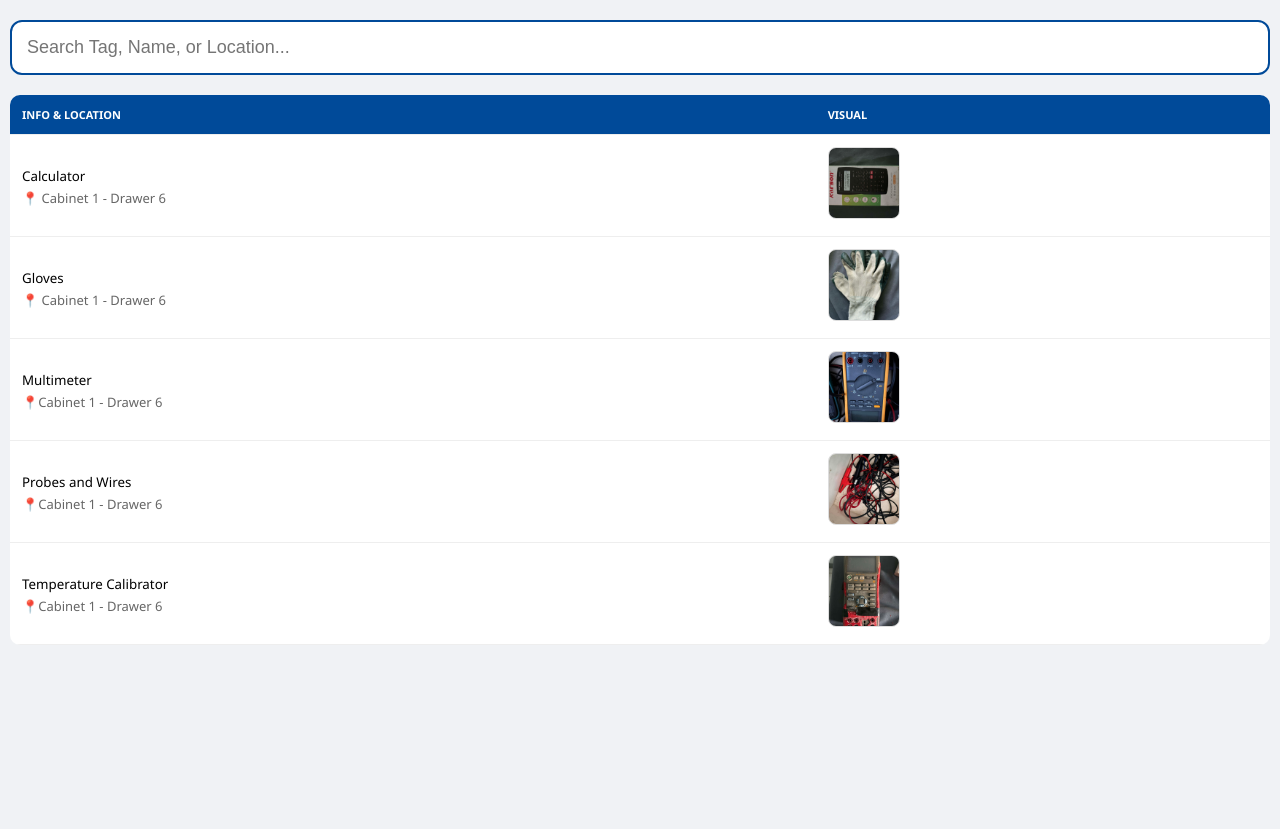
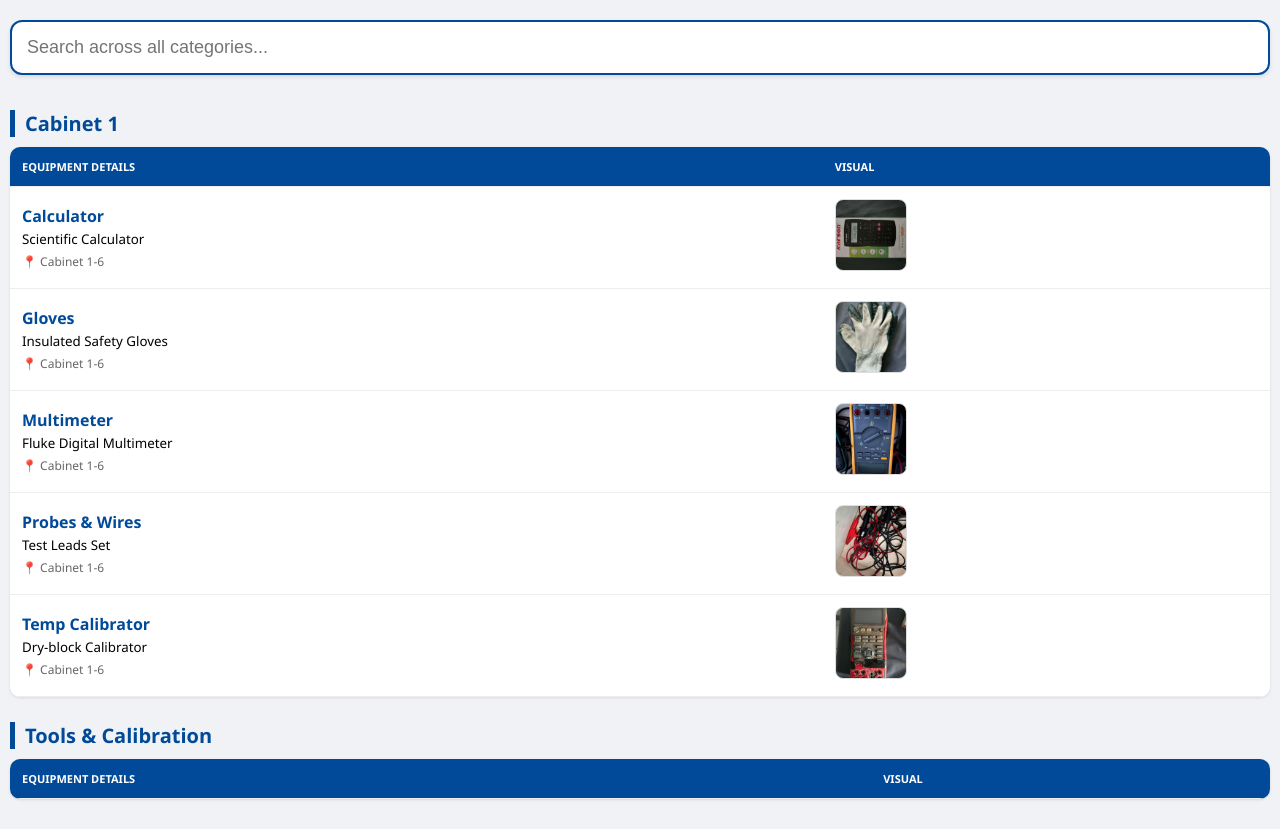
Before and after one commit to PrintDash411/legends, a plain HTML site: page index.html in a window 1280 px wide. Before the commit the page ends 800 px from the top, so only its background shows below. Drawn offline with Linux system fonts and the light colour scheme.

Commit message:
Update index.html

```diff
--- a/index.html
+++ b/index.html
@@ -8,16 +8,19 @@
     <style>
         body { font-family: 'Segoe UI', sans-serif; margin: 0; padding: 10px; background: #f0f2f5; }
         .sticky-header { position: sticky; top: 0; background: #f0f2f5; padding: 10px 0; z-index: 100; }
-        input { width: 100%; padding: 15px; border: 2px solid #004a99; border-radius: 12px; font-size: 18px; box-sizing: border-box; outline: none; }
+        input { width: 100%; padding: 15px; border: 2px solid #004a99; border-radius: 12px; font-size: 18px; box-sizing: border-box; outline: none; box-shadow: 0 2px 4px rgba(0,0,0,0.1); }
 
-        table { width: 100%; border-collapse: collapse; background: white; border-radius: 10px; overflow: hidden; margin-top: 10px; }
+        /* Category Title Styling */
+        .category-title { margin-top: 25px; margin-bottom: 10px; color: #004a99; font-size: 20px; border-left: 5px solid #004a99; padding-left: 10px; }
+
+        table { width: 100%; border-collapse: collapse; background: white; border-radius: 10px; overflow: hidden; margin-bottom: 20px; box-shadow: 0 1px 3px rgba(0,0,0,0.1); }
         th, td { padding: 12px; border-bottom: 1px solid #eee; text-align: left; }
         th { background: #004a99; color: white; font-size: 11px; text-transform: uppercase; }
 
         .tag-name { font-weight: bold; color: #004a99; display: block; font-size: 16px; }
         .equipment-img { width: 70px; height: 70px; object-fit: cover; border-radius: 8px; cursor: pointer; border: 1px solid #ddd; }
 
-        /* FULL SCREEN MODAL STYLES */
+        /* Full Screen Modal */
         #photoModal { display: none; position: fixed; z-index: 1000; left: 0; top: 0; width: 100%; height: 100%; background-color: rgba(0,0,0,0.9); }
         #fullImage { margin: auto; display: block; max-width: 95%; max-height: 80%; margin-top: 15%; border: 3px solid white; }
         #caption { margin: auto; display: block; width: 80%; text-align: center; color: #ccc; padding: 10px 0; font-size: 20px; }
@@ -27,37 +30,44 @@
 <body>
 
     <div class="sticky-header">
-        <input type="text" id="search" placeholder="Search Tag, Name, or Location..." onkeyup="doSearch()">
+        <input type="text" id="search" placeholder="Search across all categories..." onkeyup="doSearch()">
     </div>
 
-    <table id="dirTable">
+    <h2 class="category-title">Cabinet 1 </h2>
+    <table class="equipment-table">
         <thead>
-            <tr>
-                <th>Info & Location</th>
-                <th>Visual</th>
-            </tr>
+            <tr><th>Equipment Details</th><th>Visual</th></tr>
         </thead>
         <tbody>
             <tr>
-                <td><span class="Calculator"</span><small>Calculator</small><br><span style="color: #666; font-size: 13px;">📍 Cabinet 1 - Drawer 6 </span></td>
-                <td><img src="images/Calculator1.jpg" class="equipment-img" onclick="openFull(this.src, 'Calculator1')"></td>
+                <td><span class="tag-name">Calculator</span><small>Scientific Calculator</small><br><span style="color: #666; font-size: 12px;">📍 Cabinet 1-6</span></td>
+                <td><img src="images/Calculator1.jpg" class="equipment-img" onclick="openFull(this.src, 'Calculator')"></td>
             </tr>
             <tr>
-                <td><span class="Gloves"</span><small>Gloves</small><br><span style="color: #666; font-size: 13px;">📍 Cabinet 1 - Drawer 6 </span></td>
+                <td><span class="tag-name">Gloves</span><small>Insulated Safety Gloves</small><br><span style="color: #666; font-size: 12px;">📍 Cabinet 1-6</span></td>
                 <td><img src="images/Gloves1.jpg" class="equipment-img" onclick="openFull(this.src, 'Gloves')"></td>
             </tr>
             <tr>
-                <td><span class="Multimeter"</span><small>Multimeter</small><br><span style="color: #666; font-size: 13px;">📍Cabinet 1 - Drawer 6 </span></td>
+                <td><span class="tag-name">Multimeter</span><small>Fluke Digital Multimeter</small><br><span style="color: #666; font-size: 12px;">📍 Cabinet 1-6</span></td>
                 <td><img src="images/Multimeter1.jpg" class="equipment-img" onclick="openFull(this.src, 'Multimeter')"></td>
             </tr>
               <tr>
-                <td><span class="Probes&Wires"</span><small>Probes and Wires</small><br><span style="color: #666; font-size: 13px;">📍Cabinet 1 - Drawer 6 </span></td>
+                <td><span class="tag-name">Probes & Wires</span><small>Test Leads Set</small><br><span style="color: #666; font-size: 12px;">📍 Cabinet 1-6</span></td>
                 <td><img src="images/Probes1.jpg" class="equipment-img" onclick="openFull(this.src, 'Probes')"></td>
             </tr>
             <tr>
-                <td><span class="Tempcalibrator"</span><small>Temperature Calibrator</small><br><span style="color: #666; font-size: 13px;">📍Cabinet 1 - Drawer 6 </span></td>
+                <td><span class="tag-name">Temp Calibrator</span><small>Dry-block Calibrator</small><br><span style="color: #666; font-size: 12px;">📍 Cabinet 1-6</span></td>
                 <td><img src="images/TempCalibrator.jpg" class="equipment-img" onclick="openFull(this.src, 'Temperature Calibrator')"></td>
             </tr>
+        </tbody>
+    </table>
+
+    <h2 class="category-title">Tools & Calibration</h2>
+    <table class="equipment-table">
+        <thead>
+            <tr><th>Equipment Details</th><th>Visual</th></tr>
+        </thead>
+        <tbody>
 
         </tbody>
     </table>
@@ -71,11 +81,28 @@
     <script>
         function doSearch() {
             let filter = document.getElementById('search').value.toUpperCase();
-            let rows = document.getElementById('dirTable').getElementsByTagName('tr');
+            // Select all tables with the class 'equipment-table'
+            let tables = document.querySelectorAll('.equipment-table');
+            let titles = document.querySelectorAll('.category-title');
+
+            tables.forEach((table, index) => {
+                let rows = table.getElementsByTagName('tr');
+                let hasVisibleRow = false;
+
                 for (let i = 1; i < rows.length; i++) {
                     let text = rows[i].textContent || rows[i].innerText;
-                rows[i].style.display = text.toUpperCase().indexOf(filter) > -1 ? "" : "none";
+                    if (text.toUpperCase().indexOf(filter) > -1) {
+                        rows[i].style.display = "";
+                        hasVisibleRow = true;
+                    } else {
+                        rows[i].style.display = "none";
                     }
+                }
+
+                // Hide the table and its title if no items match the search
+                table.style.display = hasVisibleRow ? "" : "none";
+                titles[index].style.display = hasVisibleRow ? "" : "none";
+            });
         }
 
         function openFull(src, title) {
```
Lines whose indentation alone changed are shown as unchanged.
